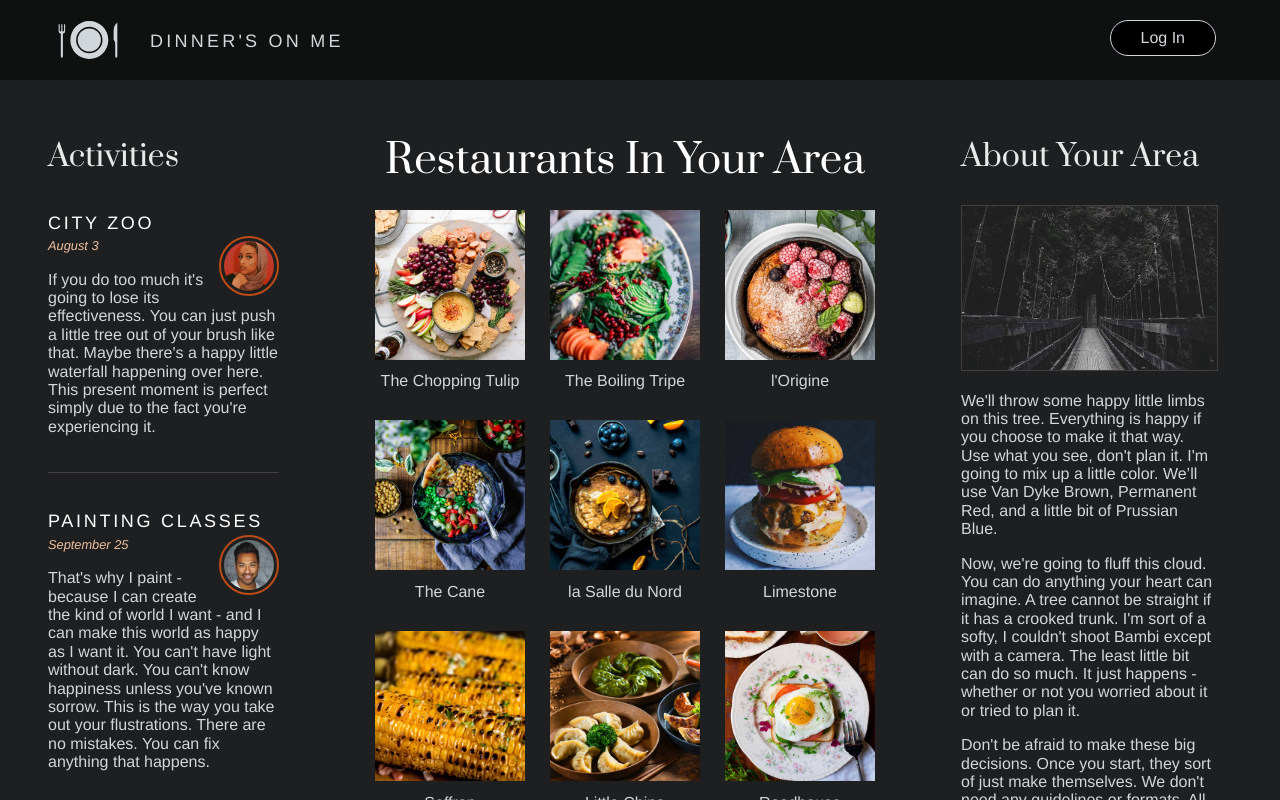
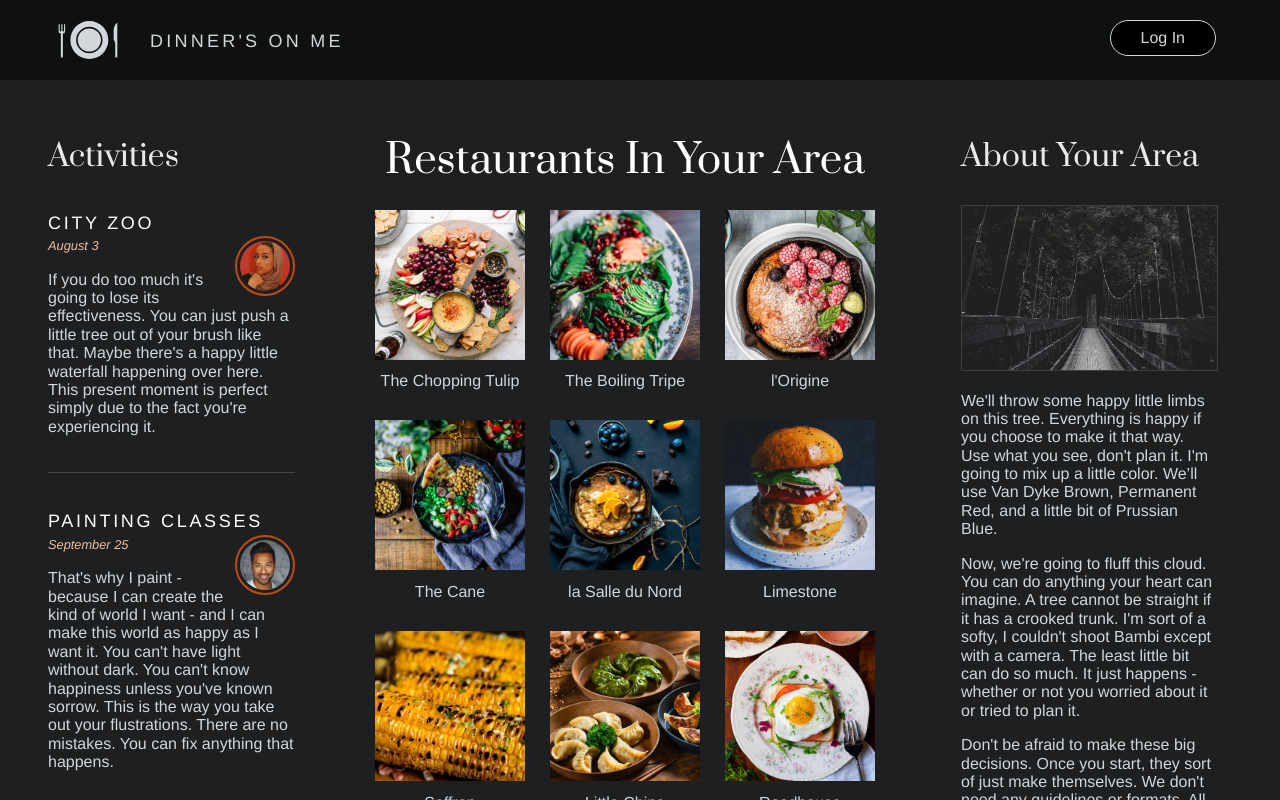
Before and after one commit to sdras/vue-hooks-foodapp, a Vue app: page / in a window 1280 px wide. Shown: the top 800 px of the page. Built offline with nearby package versions, Linux system fonts and the light colour scheme; what vue-hooks would draw is missing.

Commit message:
fix padding

```diff
--- a/src/components/AppActivities.vue
+++ b/src/components/AppActivities.vue
@@ -36,7 +36,7 @@ h4 {
 }
 
 aside {
-  padding: 30px 12vmin 0 6vmin;
+  padding: 30px 10vmin 0 6vmin;
 }
 
 img {
```
